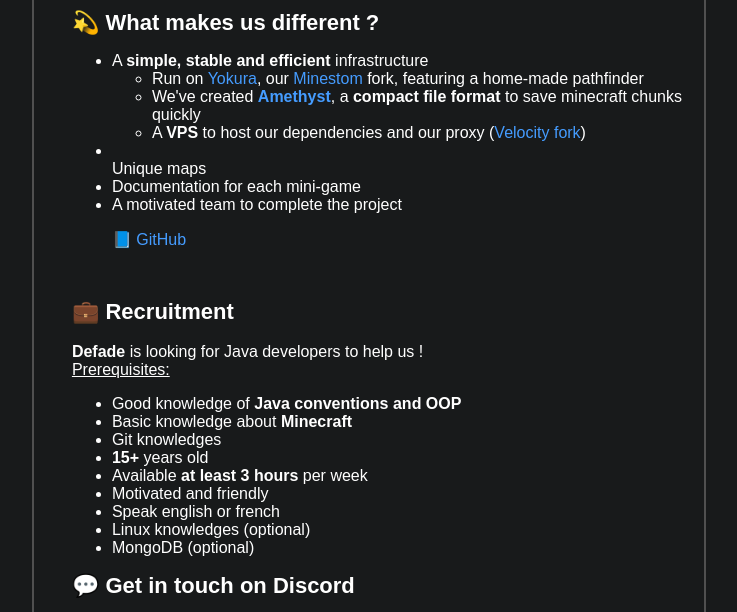
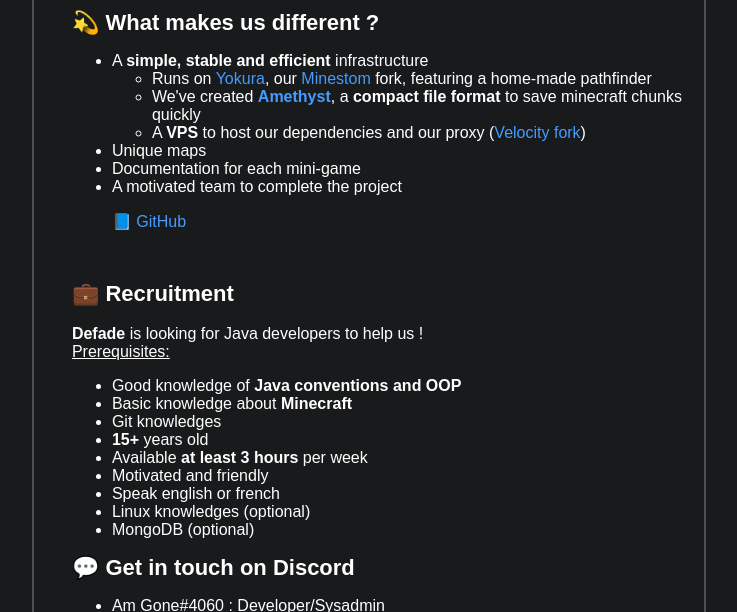
Before and after one commit to Defade-Network-Temp/www, a plain HTML site: page index.html in a window 1280 px wide. Shown: the part 120-732 px from the top of the page, without its empty margins (292-1029 px from the left). Drawn offline with Linux system fonts and the light colour scheme.

Commit message:
Update index.html

```diff
--- a/index.html
+++ b/index.html
@@ -8,12 +8,12 @@
 <ul>
 <li data-xf-list-type="ul">A <b>simple, stable and efficient</b> infrastructure<br />
 <ul>
-<li data-xf-list-type="ul">Run on <a href="https://github.com/Defade-Network/Yokura" target="_blank" rel="noopener">Yokura</a>, our <a href="https://minestom.net/">Minestom</a> fork, featuring a home-made pathfinder</li>
+<li data-xf-list-type="ul">Runs on <a href="https://github.com/Defade-Network/Yokura" target="_blank" rel="noopener">Yokura</a>, our <a href="https://minestom.net/">Minestom</a> fork, featuring a home-made pathfinder</li>
 <li data-xf-list-type="ul">We've created <b><a href="https://github.com/Defade-Network/Amestify">Amethyst</a></b>, a <b>compact file format</b> to save minecraft chunks quickly</li>
 <li data-xf-list-type="ul">A <b>VPS</b> to host our dependencies and our proxy (<a href="https://github.com/Defade-Network/Velocity">Velocity fork</a>)</li>
 </ul>
 </li>
-<li data-xf-list-type="ul"></li>Unique maps</li>
+<li data-xf-list-type="ul">Unique maps</li>
 <li data-xf-list-type="ul">Documentation for each mini-game</li>
 <li data-xf-list-type="ul">A motivated team to complete the project</li>
 <p style="text-align: left;"><a title="Github/Defade" href="https://github.com/Defade-Network/" target="_blank" rel="noopener">📘 GitHub</a></p>
```
